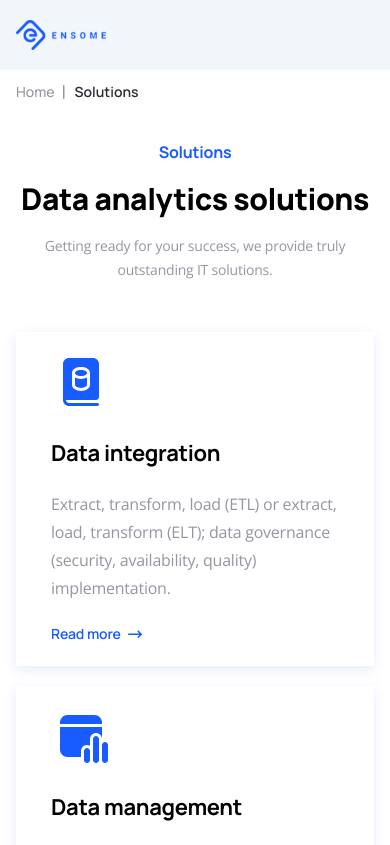
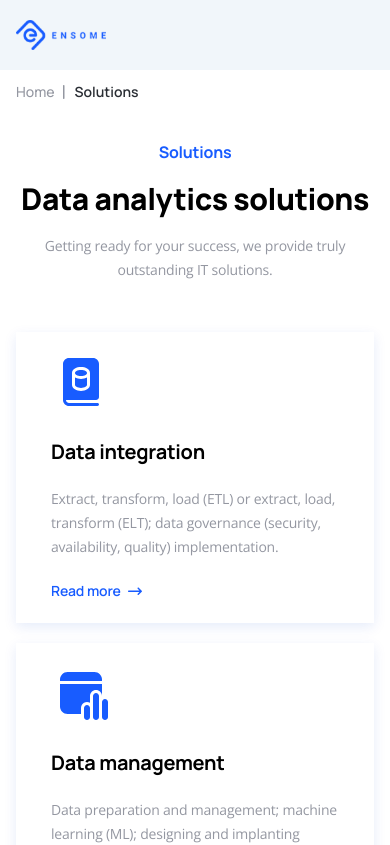
Before and after one commit to romasho/ThemeforestEnsom, a React (Create React App) app: page /Solutions in a window 390 px wide. Shown: the top 845 px of the page. Built offline with nearby package versions, Linux system fonts and the light colour scheme.

Commit message:
feat: add 360p AbotUs

```diff
--- a/src/layouts/Card/index.tsx
+++ b/src/layouts/Card/index.tsx
@@ -1,17 +1,19 @@
 import { FC, FunctionComponent, SVGProps } from 'react';
 
-import { Headline } from '@/components/Headline';
 import { Icon } from '@/components/Icon';
 import { Paragraph } from '@/components/Paragraph';
 import { Link } from '@/components/Link';
 
-import { CardContainer, IconWrapper } from './styled';
+import { CardContainer, IconWrapper, Typography, Text } from './styled';
 
-export interface CardProps {
+export interface VariantProps {
+  variant: 'right_text' | 'center_text' | 'big_icon' | 'small_card';
+}
+
+export interface CardProps extends VariantProps {
   icon: FunctionComponent<SVGProps<SVGSVGElement>>;
   headline: string;
   description: string;
-  variant: 'right_text' | 'center_text' | 'big_icon' | 'small_card';
 }
 
 export const Card: FC<CardProps> = ({ variant, icon, headline, description }) => {
@@ -20,10 +22,8 @@ export const Card: FC<CardProps> = ({ variant, icon, headline, description }) =>
       <IconWrapper variant={variant}>
         <Icon icon={icon} />
       </IconWrapper>
-      <Headline as="h5" size={variant === 'small_card' ? 'h5' : 'h4'}>
-        {headline}
-      </Headline>
-      <Paragraph size={variant === 'small_card' ? 'p3' : 'p2'}>{description}</Paragraph>
+      <Typography variant={variant}>{headline}</Typography>
+      <Text variant={variant}>{description}</Text>
       {variant === 'big_icon' && <Link to={headline} />}
     </CardContainer>
   );
--- a/src/layouts/Card/styled.ts
+++ b/src/layouts/Card/styled.ts
@@ -1,6 +1,6 @@
 import styled from 'styled-components';
 
-import { CardProps } from '.';
+import { CardProps, VariantProps } from '.';
 
 export const CardContainer = styled.div<Partial<CardProps>>`
   width: 255px;
@@ -31,6 +31,12 @@ export const CardContainer = styled.div<Partial<CardProps>>`
         align-items: center;
         text-align: center;
         margin: 10px 0px 10px 10px;
+
+        @media (max-width: 768px) {
+          width: 272px;
+          height: auto;
+          margin: 10px 0px;
+        }
         `;
     }
   }}
@@ -53,8 +59,51 @@ export const IconWrapper = styled.span<Partial<CardProps>>`
           return `
           width: 45px;
           height: 45px;`;
+        case 'center_text':
+          return `
+          @media (max-width: 768px) {
+            width: 36px;
+            height: 36px;
+          }
+          `;
       }
     }}
     fill: ${({ theme }) => theme.colors.primary};
   }
 `;
+
+export const Typography = styled.h6<VariantProps>`
+  letter-spacing: -0.015em;
+  ${({ variant, theme }) => {
+    switch (variant) {
+      case 'small_card':
+        return `
+        font: ${theme.font.headline.headline5};`;
+      default:
+        return `
+        font: ${theme.font.headline.headline4};
+        @media (max-width: 768px) {
+          font: ${theme.font.headline.headline5}
+        }
+        `;
+    }
+  }};
+`;
+
+export const Text = styled.p<VariantProps>`
+  letter-spacing: -0.015em;
+  ${({ variant, theme }) => {
+    switch (variant) {
+      case 'small_card':
+        return `
+        font: ${theme.font.paragraph.paragraph3};`;
+      default:
+        return `
+        font: ${theme.font.paragraph.paragraph2};
+        @media (max-width: 768px) {
+          font: ${theme.font.paragraph.paragraph3}
+        }
+        `;
+    }
+  }};
+`;
--- a/src/pages/AboutUs/Testimonials/index.tsx
+++ b/src/pages/AboutUs/Testimonials/index.tsx
@@ -2,6 +2,7 @@ import { useRef } from 'react';
 import { NavigationOptions } from 'swiper/types';
 import SwiperCore, { Navigation } from 'swiper';
 import { Swiper, SwiperSlide } from 'swiper/react';
+import { useMediaQuery } from 'react-responsive';
 
 import { HeadlineWrapper, ControlsWrapper } from '../styled';
 
@@ -16,7 +17,19 @@ import { BaseBlock } from '@/pages/Home/styled';
 
 SwiperCore.use([Navigation]);
 
+const breakpoints = {
+  320: {
+    slidesPerView: 1,
+  },
+  768: {
+    slidesPerView: 2,
+  },
+};
+
 export const Testimonials = () => {
+  const isDesktopOrLaptop = useMediaQuery({
+    query: '(max-width: 768px)',
+  });
   const navPrevButton = useRef<HTMLButtonElement>(null);
   const navNextButton = useRef<HTMLButtonElement>(null);
 
@@ -30,21 +43,22 @@ export const Testimonials = () => {
   return (
     <WithoutPaddingContainer>
       <HeadlineWrapper>
-        <Headline as="h2" size="h2">
+        <Headline as="h2" size={isDesktopOrLaptop ? 'h3' : 'h2'}>
           Testimonials
         </Headline>
+        {isDesktopOrLaptop && <ArrowControls left={navPrevButton} right={navNextButton} />}
       </HeadlineWrapper>
       <ControlsWrapper>
         <BaseBlock>
-          <Paragraph size="p1">
+          <Paragraph size={isDesktopOrLaptop ? 'p3' : 'p1'}>
             Sed ut perspiciatis unde omnis iste natus error sit voluptatem accusantium doloremque
             laudantium.
           </Paragraph>
         </BaseBlock>
-        <ArrowControls left={navPrevButton} right={navNextButton} />
+        {!isDesktopOrLaptop && <ArrowControls left={navPrevButton} right={navNextButton} />}
       </ControlsWrapper>
       <SwiperWrapper>
-        <Swiper slidesPerView={2} onBeforeInit={onBeforeInit}>
+        <Swiper breakpoints={breakpoints} onBeforeInit={onBeforeInit}>
           {testimonialsData.map(({ avatar, name, position, description }) => (
             <SwiperSlide key={name}>
               <TestimonialCard
--- a/src/pages/AboutUs/index.tsx
+++ b/src/pages/AboutUs/index.tsx
@@ -1,5 +1,5 @@
-import { useLocation } from 'react-router-dom';
 import { Swiper, SwiperSlide } from 'swiper/react';
+import { useMediaQuery } from 'react-responsive';
 
 import { BaseBlock, BaseBlockRow, BaseBlockWidth } from '../Home/styled';
 
@@ -19,11 +19,22 @@ import { servicesData } from '@/pages/Services/ServicesSection/data';
 import { ROUTE_NAMES } from '@/constants';
 import { SwiperWrapper } from '@/layouts';
 
-import { BackgroundSection, Link, ImgWrapper } from './styled';
+import { BackgroundSection, Link, ImgWrapper, WrapSection } from './styled';
 import { Testimonials } from './Testimonials';
 
+const breakpoints = {
+  320: {
+    slidesPerView: 1,
+  },
+  768: {
+    slidesPerView: 3,
+  },
+};
+
 export const AboutUs = () => {
-  const obj = useLocation();
+  const isDesktopOrLaptop = useMediaQuery({
+    query: '(max-width: 768px)',
+  });
 
   return (
     <PageLayout>
@@ -39,7 +50,7 @@ export const AboutUs = () => {
       <BackgroundSection background="dark" img={img} />
       <Section background="dark">
         <CenterAlignContainer>
-          <Headline as="h2" size="h2">
+          <Headline as="h2" size={isDesktopOrLaptop ? 'h3' : 'h2'}>
             We provide services that guarantee your success
           </Headline>
           <BaseBlockRow>
@@ -48,7 +59,7 @@ export const AboutUs = () => {
             ))}
           </BaseBlockRow>
           <BaseBlock>
-            <Paragraph size="p1">
+            <Paragraph size={isDesktopOrLaptop ? 'p3' : 'p2'}>
               Sed ut perspiciatis unde omnis iste natus error sit voluptat accusantium doloremque
               laudantium, totam rem aperiam, eaque ipsa quaeab illo inventore. Donec tincidunt
               tempor quam, non mollis quam finibus nec.
@@ -56,17 +67,17 @@ export const AboutUs = () => {
           </BaseBlock>
         </CenterAlignContainer>
       </Section>
-      <Section background="light">
+      <WrapSection background="light">
         <CenterAlignContainer>
           <BaseBlockWidth>
-            <Headline size="h2">Why people chosse Ensome?</Headline>
-            <Paragraph size="p1">
+            <Headline size={isDesktopOrLaptop ? 'h3' : 'h2'}>Why people chosse Ensome?</Headline>
+            <Paragraph size={isDesktopOrLaptop ? 'p3' : 'p2'}>
               Sed ut perspiciatis unde omnis iste natus error sit voluptatem accusantium doloremque
               laudantium, totam rem aperiam, eaque ipsa quaeab illo inventore.
             </Paragraph>
           </BaseBlockWidth>
           <SwiperWrapper>
-            <Swiper slidesPerView={3} spaceBetween={30}>
+            <Swiper slidesPerView={3} spaceBetween={30} breakpoints={breakpoints}>
               {servicesData.map(({ icon, headline, description, id }) => (
                 <SwiperSlide key={id}>
                   <Link to={ROUTE_NAMES.SERVICE + headline}>
@@ -88,7 +99,7 @@ export const AboutUs = () => {
             <img src={img} key={index} alt={'' + index} />
           ))}
         </ImgWrapper>
-      </Section>
+      </WrapSection>
       <Contacts />
       <Subscribe />
     </PageLayout>
--- a/src/pages/AboutUs/styled.ts
+++ b/src/pages/AboutUs/styled.ts
@@ -1,22 +1,42 @@
 import styled from 'styled-components';
 import { NavLink } from 'react-router-dom';
 
-import { BackgroundSection as Section } from '@/components/Information/styled';
+import { WithoutPaddingContainer } from '@/layouts/Container/index';
+import { BackgroundSection as BSection } from '@/components/Information/styled';
+import { Section } from '@/layouts/Section';
 
-export const BackgroundSection = styled(Section)`
+export const BackgroundSection = styled(BSection)`
   background-position: center;
   transform: scale(-1, 1);
   margin-top: 120px;
+
+  @media (max-width: 450px) {
+    margin-top: 30px;
+    height: 210px;
+    background-size: 450px;
+  }
+`;
+
+export const WrapSection = styled(Section)`
+  flex-direction: column;
 `;
 
 export const Link = styled(NavLink)`
   text-decoration: none;
   color: unset;
+  display: flex;
+  justify-content: center;
 `;
 
-export const HeadlineWrapper = styled.span`
+export const HeadlineWrapper = styled.div`
+  display: flex;
   width: 100%;
   margin-bottom: -20px;
+  justify-content: space-between;
+
+  @media (max-width: 450px) {
+    margin-bottom: 0;
+  }
 `;
 
 export const ControlsWrapper = styled.div`
@@ -25,7 +45,21 @@ export const ControlsWrapper = styled.div`
   justify-content: space-between;
 `;
 
-export const ImgWrapper = styled.div`
+export const ImgWrapper = styled(WithoutPaddingContainer)`
   margin: 0 auto;
   padding-top: 120px;
+  display: flex;
+  flex-direction: row;
+  flex-wrap: nowrap;
+  overflow: hidden;
+  gap: 0;
+  width: 100%;
+
+  @media (max-width: 768px) {
+    padding-top: 50px;
+    img {
+      width: 92px;
+      height: 65px;
+    }
+  }
 `;
```
